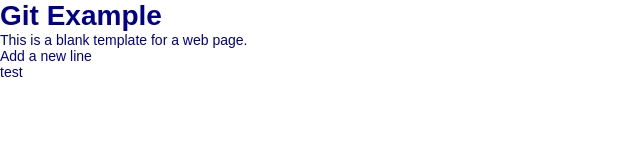
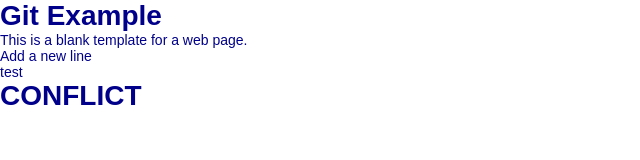
Before and after one commit to sacblw/git-example-jam, a plain HTML site: page index.html in a window 1280 px wide. Shown: the whole page, without its empty margins (0-640 px from the left). Drawn offline with Linux system fonts and the light colour scheme.

Commit message:
Create Conflict

```diff
--- a/index.html
+++ b/index.html
@@ -11,5 +11,8 @@
   <p>Add a new line</p>
   <p>test</p>
 
+
+    <h1>CONFLICT</h1>
+
 </body>
 </html>
```
